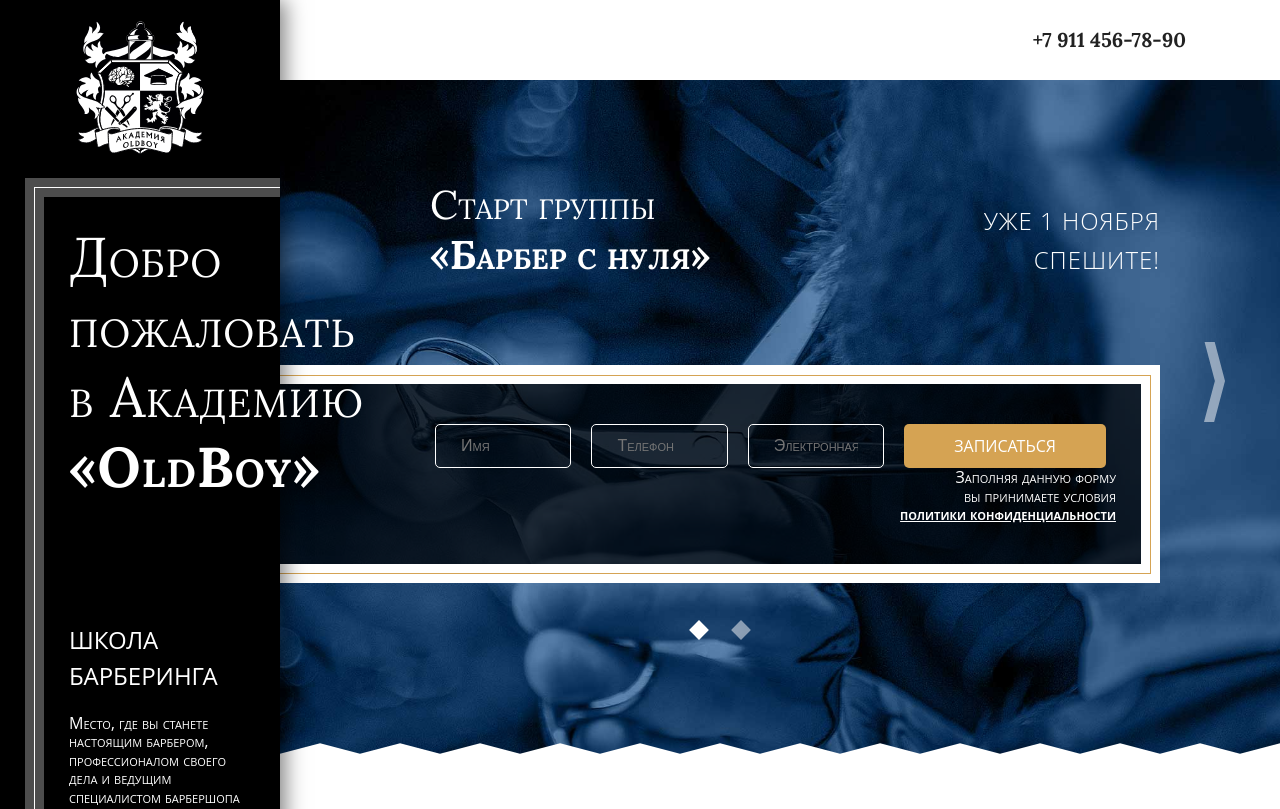
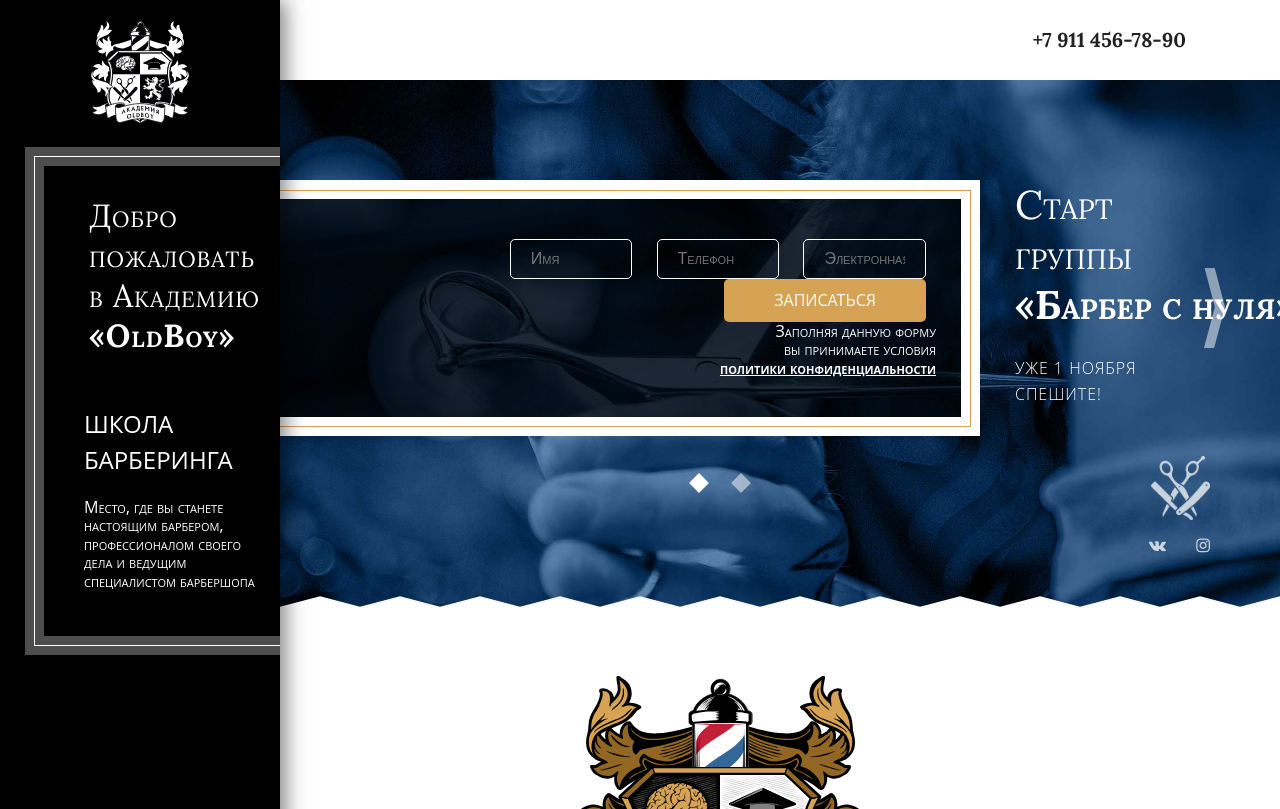
Before and after one commit to drsg85/oldboy-academy, a plain HTML site: page index.html in a window 1280 px wide. Shown: the top 809 px of the page. Drawn offline with Linux system fonts and the light colour scheme; some packages are replaced by stand-ins of ours.

Commit message:
Hero styled for landscape tablets, Features fonts fixed for landscape tablets

```diff
--- a/index.html
+++ b/index.html
@@ -42,6 +42,12 @@
           </div>
         </div>
       </aside>
+      <div class="hero__social">
+        <div class="masson masson--hero">
+          <div class="masson__logo"><img src="/img/masson.png" alt=""/></div>
+          <div class="masson__social"><a class="icon-vkontakte" href=""></a><a class="icon-instagram" href=""></a></div>
+        </div>
+      </div>
       <div class="slider" id="header-slider">
         <div class="slider__slide">
           <div class="hero-form">
--- a/styles.css
+++ b/styles.css
@@ -608,7 +608,9 @@
     .masson__social a {
       display: inline-block;
       vertical-align: top;
-      padding: 12px; }
+      padding: 12px;
+      color: #ffffff;
+      text-decoration: none; }
   .masson__tag {
     position: relative;
     display: inline-block;
@@ -630,6 +632,9 @@
       background-color: #ffffff; }
     .masson__tag em {
       color: #336699; }
+  .masson--hero {
+    width: 160px;
+    opacity: 1; }
 
 .menu-icon {
   position: fixed;
@@ -716,6 +721,9 @@
     .hero {
       padding: 60px 100px;
       padding-left: 0; } }
+  @media (min-width: 900px) {
+    .hero {
+      padding-top: 100px; } }
   @media (min-width: 1200px) {
     .hero {
       padding: 100px 120px; } }
@@ -736,9 +744,9 @@
         margin-bottom: 100px;
         font-size: 2rem;
         line-height: 1.25; } }
-    @media (min-width: 1200px) {
+    @media (min-width: 900px) {
       .hero__title {
-        font-size: 3.5rem; } }
+        margin-bottom: 30px; } }
   .hero__form {
     margin-bottom: 40px; }
   .hero__icon {
@@ -754,6 +762,17 @@
         margin-bottom: 60px; } }
     .hero__icon img {
       width: 100%; }
+  .hero__social {
+    position: absolute;
+    bottom: 20px;
+    right: -20px;
+    z-index: 9;
+    display: none;
+    width: 200px;
+    opacity: 0.75; }
+    @media (min-width: 900px) {
+      .hero__social {
+        display: block; } }
 
 .hero-form {
   position: relative;
@@ -793,6 +812,14 @@
     @media (min-width: 700px) {
       .hero-form__header {
         padding-left: 125px; } }
+    @media (min-width: 900px) {
+      .hero-form__header {
+        position: absolute;
+        right: -60px;
+        top: 0;
+        z-index: 9;
+        padding-left: 0;
+        width: 230px; } }
     @media (min-width: 1200px) {
       .hero-form__header {
         margin-bottom: 60px; } }
@@ -813,6 +840,10 @@
         width: calc(100% + 10px);
         border: 1px solid #d5a353;
         border-left: none; } }
+  @media (min-width: 900px) {
+    .hero-form__wrapper {
+      width: 460px;
+      width: calc(100% - 180px); } }
   .hero-form__title {
     margin: 0;
     padding-bottom: 5px;
@@ -831,6 +862,15 @@
         padding-left: 25px;
         margin-bottom: 20px;
         font-size: 1.5rem;
+        text-align: left; } }
+    @media (min-width: 900px) {
+      .hero-form__title {
+        display: block;
+        margin: 0;
+        margin-bottom: 20px;
+        width: auto;
+        font-size: 1.75rem;
+        text-align: right;
         text-align: left; } }
     @media (min-width: 1200px) {
       .hero-form__title {
@@ -854,33 +894,25 @@
         width: 50%;
         margin-bottom: 20px;
         font-size: 1rem; } }
-    @media (min-width: 1200px) {
+    @media (min-width: 900px) {
       .hero-form__subtitle {
-        font-size: 1.5rem; } }
+        display: block;
+        margin: 0;
+        padding-left: 25px;
+        width: auto;
+        text-align: left; } }
   .hero-form__form {
     text-align: center; }
     @media (min-width: 700px) {
       .hero-form__form {
         text-align: right; } }
-    @media (min-width: 1200px) {
-      .hero-form__form {
-        display: -webkit-box;
-        display: -ms-flexbox;
-        display: flex;
-        -ms-flex-pack: distribute;
-        justify-content: space-around;
-        -webkit-box-pack: justify;
-        -ms-flex-pack: justify;
-        justify-content: space-between;
-        -webkit-box-pack: center;
-        -ms-flex-pack: center;
-        justify-content: center; } }
   .hero-form__input {
     position: relative;
     z-index: 2;
     width: 100%;
     margin-bottom: 15px;
     padding: 10px;
+    color: #ffffff;
     font-size: 0.875rem;
     font-variant: small-caps;
     border: none;
@@ -892,6 +924,10 @@
         margin-bottom: 25px;
         padding: 12px 25px;
         font-size: 1.25rem; } }
+    @media (min-width: 900px) {
+      .hero-form__input {
+        padding: 10px 20px;
+        font-size: 1rem; } }
     @media (min-width: 1200px) {
       .hero-form__input {
         display: inline-block;
@@ -922,6 +958,10 @@
         padding: 12px 50px;
         font-size: 1.25rem;
         font-weight: 400; } }
+    @media (min-width: 900px) {
+      .hero-form__button {
+        margin-top: 10px;
+        font-size: 1rem; } }
     @media (min-width: 1200px) {
       .hero-form__button {
         display: inline-block;
@@ -973,6 +1013,9 @@
       width: 130px; }
       .hero-aside__logo img {
         width: 100%; } }
+  @media (min-width: 900px) {
+    .hero-aside__logo {
+      width: 100px; } }
 
 @media (min-width: 700px) {
   .hero-aside__wrapper {
@@ -993,6 +1036,12 @@
       border: 1px solid #ffffff;
       border-right: none;
       pointer-events: none; } }
+
+@media (min-width: 900px) {
+  .hero-aside__wrapper {
+    padding: 30px;
+    padding-left: 40px;
+    padding-right: 20px; } }
 
 .hero-aside__footnote {
   display: none; }
@@ -1126,6 +1175,9 @@
         max-width: 400px;
         margin-bottom: 80px;
         font-size: 2rem; } }
+    @media (min-width: 900px) {
+      .feature__title {
+        margin-bottom: 60px; } }
   .feature__icon {
     position: absolute;
     left: -100px;
@@ -1153,6 +1205,10 @@
         max-width: 300px;
         margin-bottom: 60px;
         font-size: 1.25rem; } }
+    @media (min-width: 900px) {
+      .feature__item {
+        margin-bottom: 40px;
+        font-size: 1.125rem; } }
   .feature__more {
     position: absolute;
     bottom: 80px;
@@ -1927,9 +1983,6 @@
     height: 30px;
     font-size: 0;
     text-align: center; }
-    @media (min-width: 700px) {
-      .slider__navigation {
-        bottom: -90px; } }
     @media (min-width: 1200px) {
       .slider__navigation {
         bottom: -70px;
```
